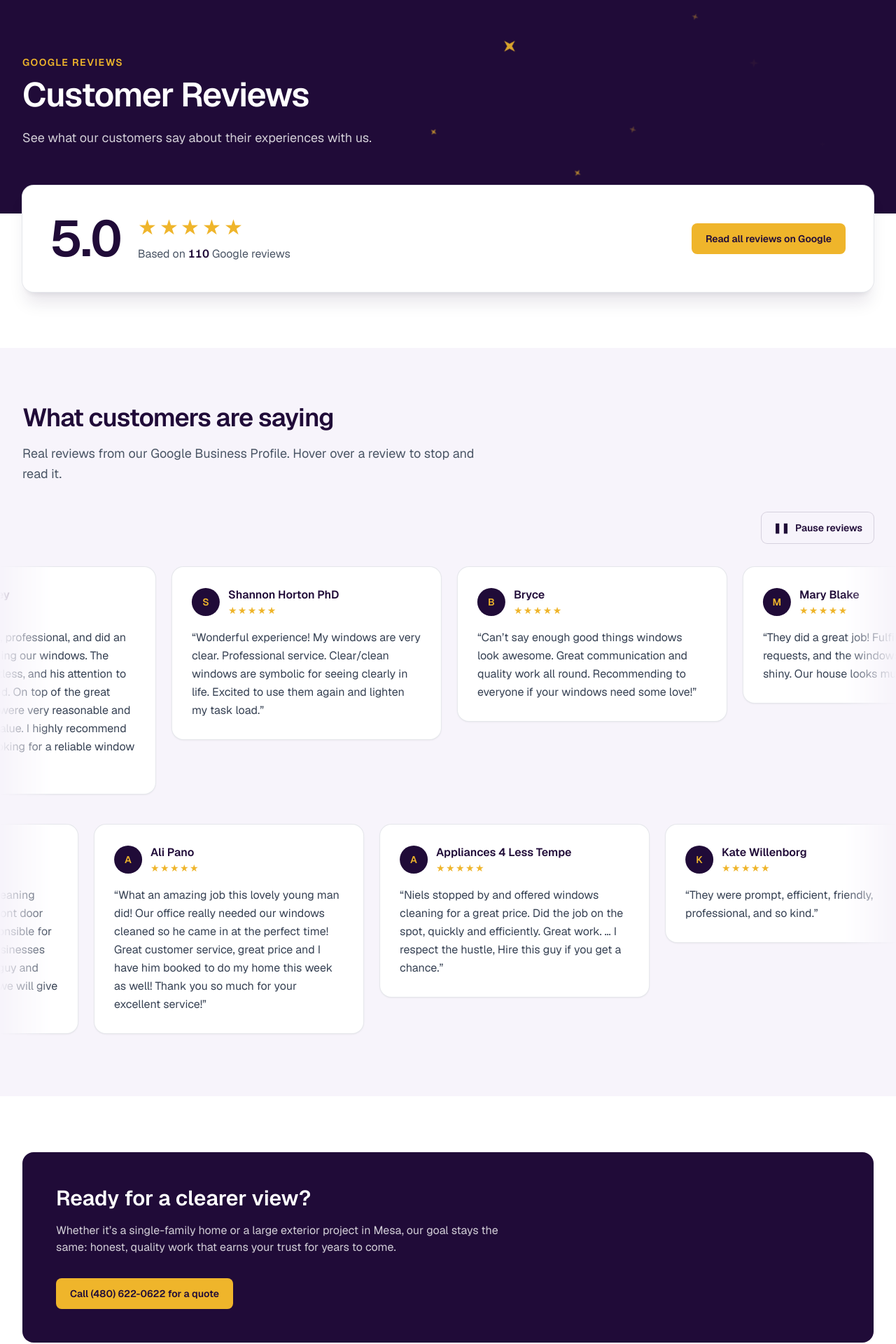
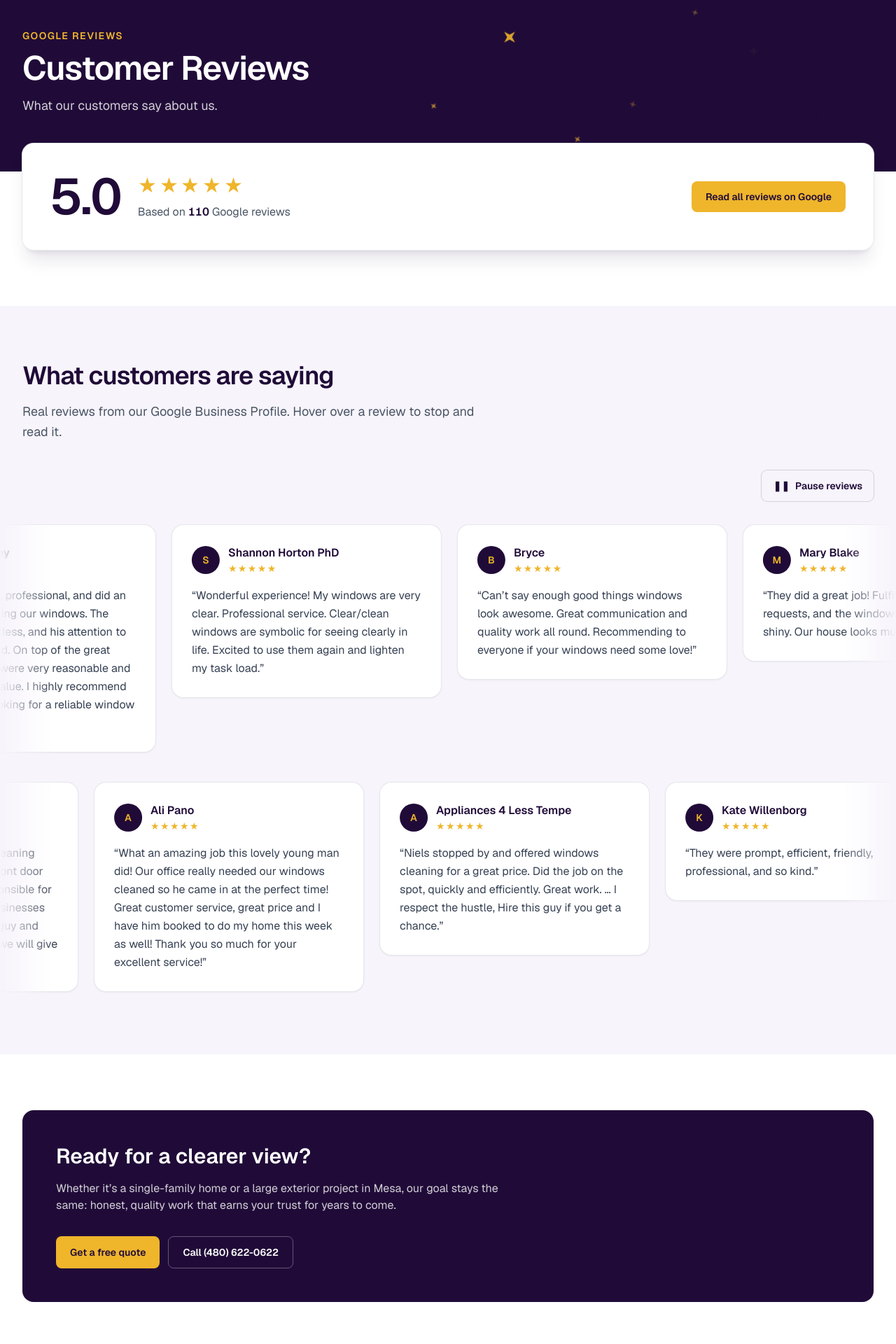
Before and after one commit to Clear-Impression/ci-frontend, a Next.js app: page /reviews in a window 1280 px wide. Shown: the part 180-2100 px from the top of the page at 70% size. Built offline with nearby package versions, Linux system fonts and the light colour scheme.

Commit message:
Shorten Reviews header and add quote button

```diff
--- a/app/reviews/page.tsx
+++ b/app/reviews/page.tsx
@@ -1,8 +1,8 @@
 import type { Metadata } from 'next';
 import { aboutClosing } from '@/data/about';
-import { company } from '@/data/company';
 import RatingSummary from '@/components/reviews/RatingSummary';
 import ReviewWall from '@/components/reviews/ReviewWall';
+import QuoteActions from '@/components/ui/QuoteActions';
 import { googleRating, googleReviews, googleReviewsUrl } from '@/data/reviews';
 import styles from './reviews.module.css';
 
@@ -28,7 +28,7 @@ export default function ReviewsPage() {
   return (
     // The shared layout already supplies the website's header and footer.
     <main className='flex-1 bg-white text-[#200b38]'>
-      {/* Same header height as the other pages, with a few twinkling stars. */}
+      {/* A shorter header than the other pages, so the rating shows sooner. */}
       <section className='relative isolate overflow-hidden bg-[#200b38] text-white'>
         <div aria-hidden='true' className='absolute inset-0 -z-10'>
           {sparkles.map((sparkle) => (
@@ -47,7 +47,7 @@ export default function ReviewsPage() {
             />
           ))}
         </div>
-        <div className='mx-auto flex min-h-88 max-w-7xl flex-col justify-center px-6 py-10 sm:min-h-80 sm:px-8 sm:py-12'>
+        <div className='mx-auto max-w-7xl px-6 pb-20 pt-12 sm:px-8 sm:pb-20 sm:pt-14'>
           <p className={`${styles.lift} text-sm font-semibold uppercase tracking-widest text-[#efb52b]`}>
             Google reviews
           </p>
@@ -57,9 +57,9 @@ export default function ReviewsPage() {
             Customer Reviews
           </h1>
           <p
-            className={`${styles.lift} mt-6 max-w-2xl text-lg text-white/80`}
+            className={`${styles.lift} mt-4 max-w-2xl text-lg text-white/80`}
             style={{ animationDelay: '240ms' }}>
-            See what our customers say about their experiences with us.
+            What our customers say about us.
           </p>
         </div>
       </section>
@@ -100,11 +100,7 @@ export default function ReviewsPage() {
             {aboutClosing.heading}
           </h2>
           <p className='mt-4 max-w-2xl text-white/80'>{aboutClosing.text}</p>
-          <a
-            href={company.phoneHref}
-            className='mt-8 inline-flex min-h-11 items-center rounded-lg bg-[#efb52b] px-5 py-3 text-sm font-semibold text-[#200b38] hover:bg-[#f6c95b] focus-visible:outline-2 focus-visible:outline-offset-4 focus-visible:outline-white'>
-            Call {company.phone} for a quote
-          </a>
+          <QuoteActions />
         </div>
       </section>
     </main>
--- /dev/null
+++ b/components/ui/QuoteActions.tsx
@@ -0,0 +1,22 @@
+import { company } from '@/data/company';
+
+// The two buttons at the bottom of a page: the quote form and a phone call.
+export default function QuoteActions() {
+  return (
+    <div className='relative mt-8 flex flex-wrap gap-3'>
+      <a
+        href={company.quoteFormUrl}
+        target='_blank'
+        rel='noopener noreferrer'
+        className='inline-flex min-h-11 items-center rounded-lg bg-[#efb52b] px-5 py-3 text-sm font-semibold text-[#200b38] hover:bg-[#f6c95b] focus-visible:outline-2 focus-visible:outline-offset-4 focus-visible:outline-white'>
+        Get a free quote
+        <span className='sr-only'> (opens in a new tab)</span>
+      </a>
+      <a
+        href={company.phoneHref}
+        className='inline-flex min-h-11 items-center rounded-lg border border-white/30 px-5 py-3 text-sm font-semibold text-white hover:bg-white/10 focus-visible:outline-2 focus-visible:outline-offset-4 focus-visible:outline-white'>
+        Call {company.phone}
+      </a>
+    </div>
+  );
+}
```
